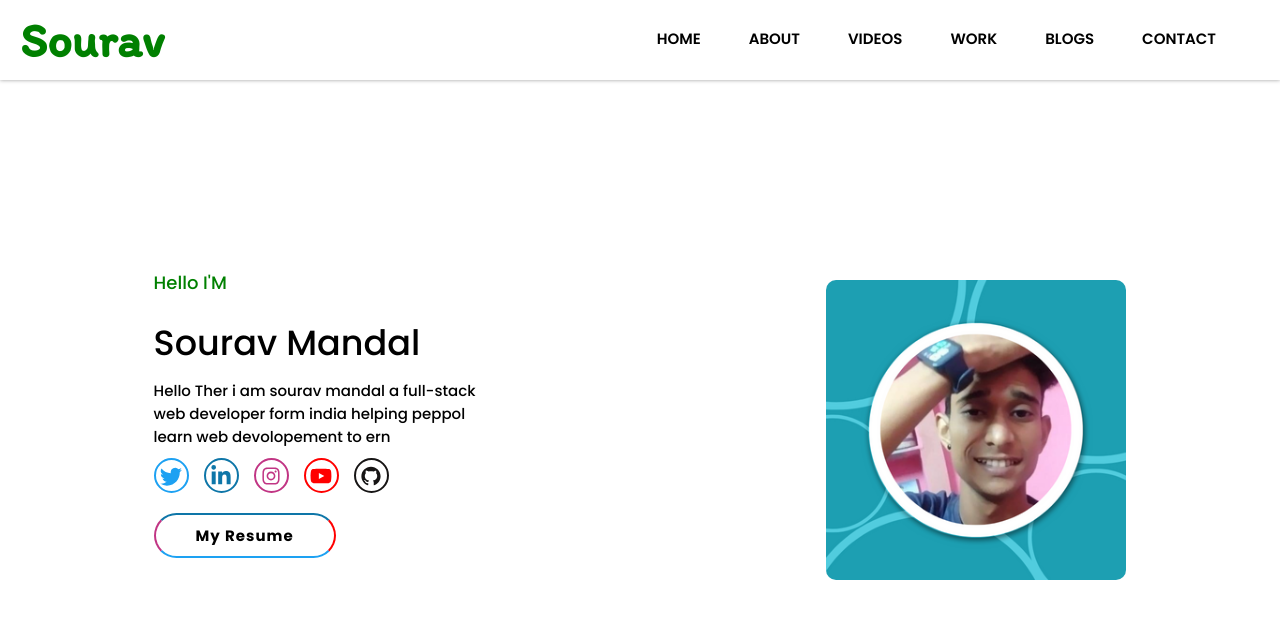
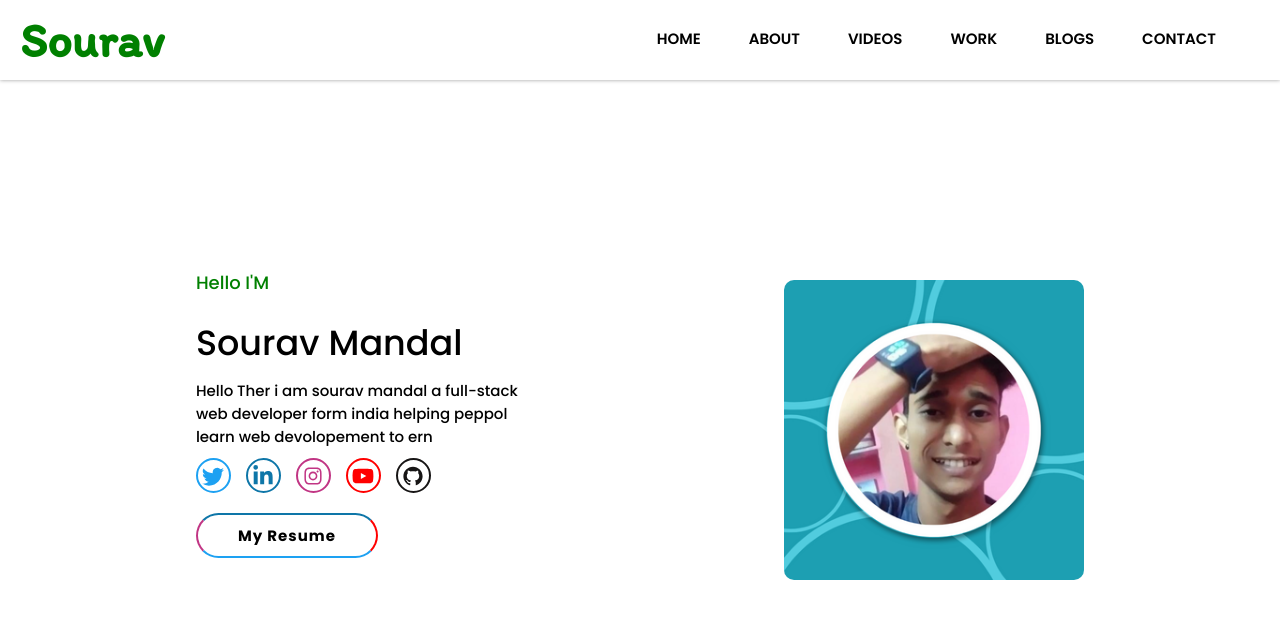
Before and after one commit to souravcodeweb/sourav_mandal, a React (Create React App) app: page / in a window 1280 px wide. Shown: the top 618 px of the page. Built offline with nearby package versions, Linux system fonts and the light colour scheme.

Commit message:
a new chenge

```diff
--- a/src/Components/Pages/Home.css
+++ b/src/Components/Pages/Home.css
@@ -1,11 +1,11 @@
 section{
-    padding: 150px 12%;
+    padding: 150px 6%;
 }
 
 
 .home{
     display: flex;
-    justify-content: space-between;
+    justify-content: space-around;
     align-items: center;
     flex-wrap: wrap;
 }
```
